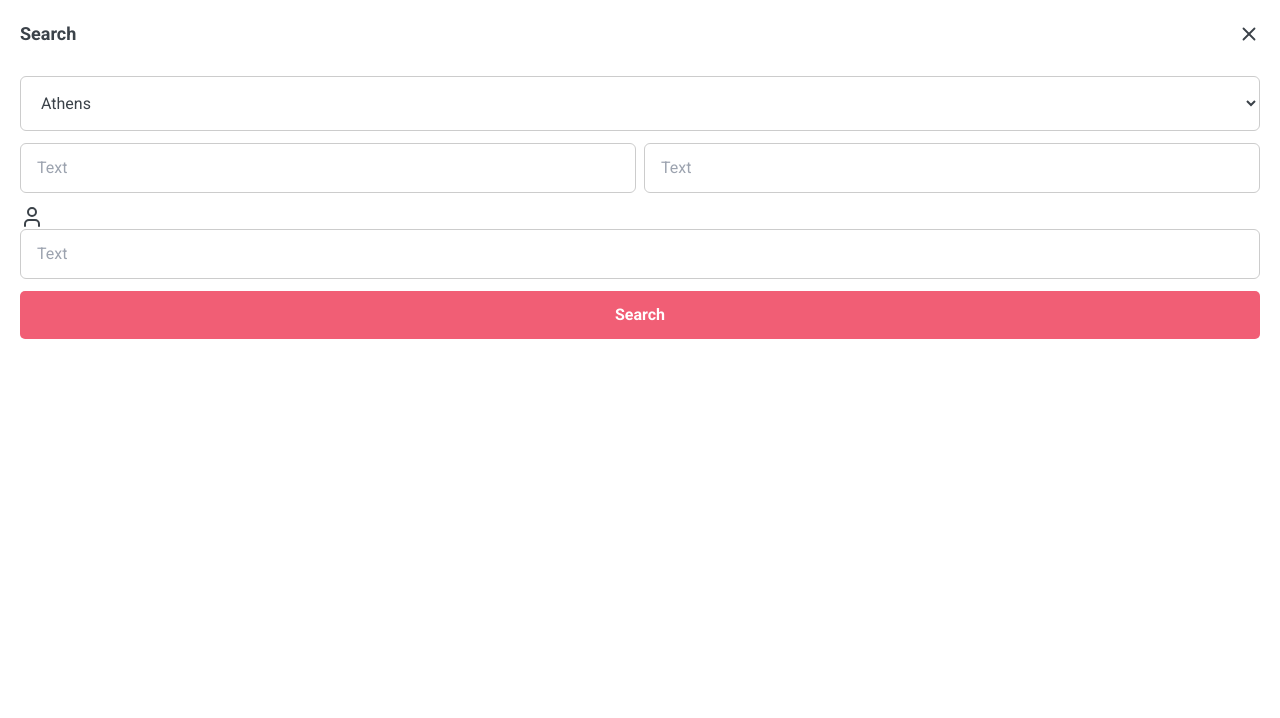
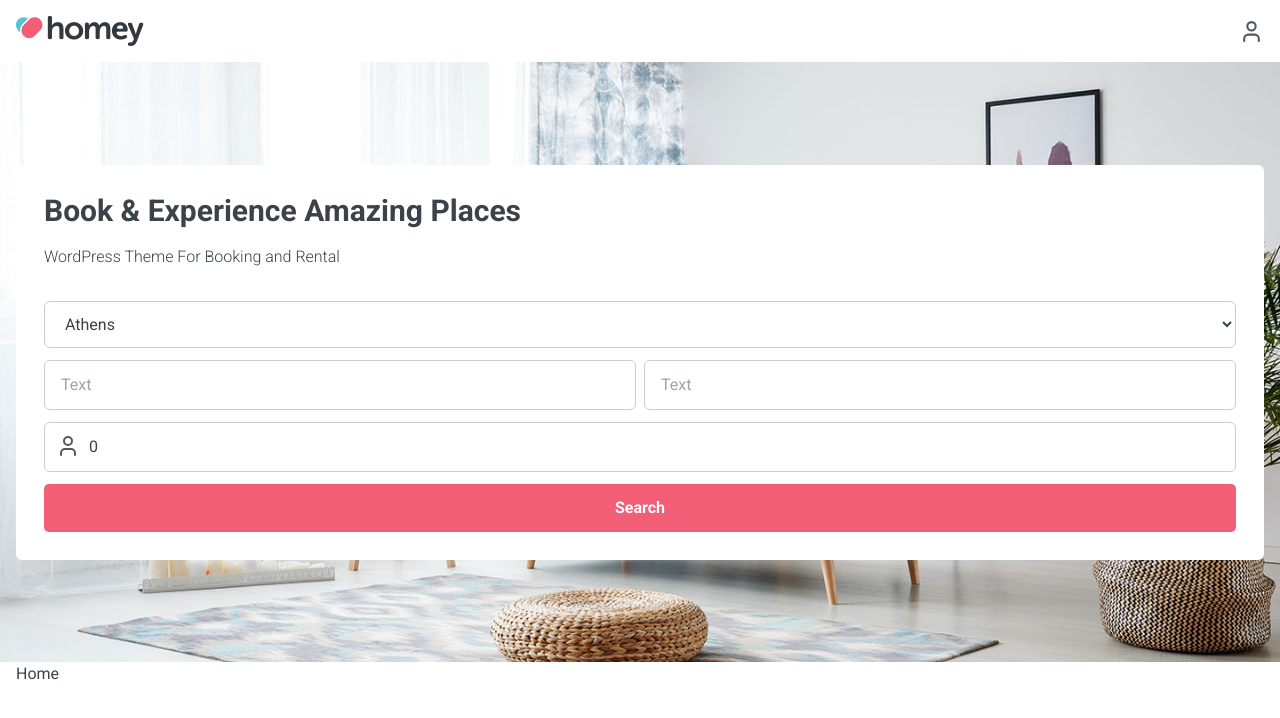
Before and after one commit to franklinsouza/homey, a React (Vite) app: page / in a window 1280 px wide. Shown: the top 718 px of the page. Built offline with nearby package versions, Linux system fonts and the light colour scheme.

Commit message:
Feat: Adiciona formulario na seção de banner

```diff
--- a/src/Pages/Home/components/Banner.tsx
+++ b/src/Pages/Home/components/Banner.tsx
@@ -1,13 +1,10 @@
 import banner from '../../../assets/39-4.jpg';
-import FormAction from './FormAction';
 import SearchForm from './SearchForm';
 
 const Banner = () => {
   return (
     <div className='flex h-[600px] justify-center items-center bg-center bg-no-repeat bg-cover' style={{backgroundImage: `url(${banner})`}}>
       <div className='container mx-auto px-4'>
-        {/* <img src={banner}/> */}
-        <FormAction />
         <SearchForm />
       </div>
     </div>
--- a/src/Pages/Home/components/FormAction.tsx
+++ /dev/null
@@ -1,23 +0,0 @@
-import { Search } from "lucide-react";
-
-const FormAction = () => {
-  return (
-    <div className='bg-white p-8 rounded-md'>
-      <h1 className='text-3xl font-bold mb-3'>
-        Book & Experience Amazing Places
-      </h1>
-      <p className='font-light mb-3'>
-        Wordpress Theme For Booking and Rental
-      </p>
-      <form className='relative mb-1'>
-        <Search color="#4f5962" size={20} strokeWidth={2} className='absolute top-[17px] left-4 pointer-events-none'/>
-        <input
-          type='text'
-          className='border-[1px] border-[#ccc] rounded-md w-full py-4 pl-11 pr-4' placeholder='Location'
-        />
-      </form>
-    </div>
-  )
-}
-
-export default FormAction;
--- a/src/Pages/Home/components/SearchForm.tsx
+++ b/src/Pages/Home/components/SearchForm.tsx
@@ -1,27 +1,177 @@
-import { X, User } from "lucide-react";
+import { X, User, Minus, Plus, Search } from "lucide-react";
+import { useState } from "react";
 
 const SearchForm = () => {
+  const [ mainForm, setMainForm ] = useState(false);
+  const [ guestsForm, setGuestsForm ] = useState(false);
+  const [ adults, setAdults ] = useState(0);
+  const [ cildren, setChildren ] = useState(0);
+
+  function guestsCounter (counter, operation) {
+    if(counter === 'adults') {
+      setAdults( previousAdults => {
+        const newAdults = previousAdults + operation;
+        return newAdults < 0 ? 0 : newAdults;
+      });
+    }else {
+      setChildren( previousChildren => {
+        const newChildren = previousChildren + operation;
+        return newChildren < 0 ? 0 : newChildren;
+      });
+    }
+  }
+
+  function guestsFormHandle () {
+    setGuestsForm( previousStatus => !previousStatus );
+  }
+
+  function mainFormHandle () {
+    setMainForm( previousMainForm => !previousMainForm );
+  }
+
   return(
-    <div className='bg-white p-5 absolute top-0 right-0 bottom-0 left-0 w-full'>
-      <span className="flex justify-between items-center text-lg font-bold mb-7">
+    <>
+      <div className='bg-white p-8 rounded-md md:hidden'>
+        <h1 className='text-3xl font-bold mb-3'>
+          Book & Experience Amazing Places
+        </h1>
+        <p className='font-light mb-3'>
+          Wordpress Theme For Booking and Rental
+        </p>
+        <form className='relative mb-1'>
+          <Search color="#4f5962" size={20} strokeWidth={2} className='absolute top-[14px] left-4 pointer-events-none'/>
+          <input
+            type='text'
+            className='form-control pl-11'
+            placeholder='Location'
+            autoComplete="off"
+            onClick={mainFormHandle}
+          />
+        </form>
+      </div>
+
+      <div className={`${mainForm ? 'top-0' : 'top-full'} duration-200 bg-white p-5 rounded-md w-full h-full fixed right-0 bottom-0 left-0 md:p-7 md:relative md:block`}>
+
+        <span className="flex justify-between items-center text-lg font-bold mb-7 md:hidden">
           Search
-        <X size={22} color={'#3b4249'}/>
+          <X size={22} color={'#3b4249'} onClick={mainFormHandle}/>
         </span>
+
+        <div className="hidden mb-8 md:block">
+          <span className="font-bold text-3xl mb-4 block">
+            Book & Experience Amazing Places
+          </span>
+          <p className="font-light">
+            WordPress Theme For Booking and Rental
+          </p>
+        </div>
+
         <form>
-        <select className='w-full mb-3 bg-white border-[1px] border-[#ccc] rounded-md p-4'>
+          <div className='mb-3'>
+            <select className='form-control'>
               <option value='ee'>Athens</option>
               <option value='ee'>Bramptom</option>
               <option value='ee'>Bridgend</option>
             </select>
+          </div>
 
           <div className='grid grid-cols-2 gap-2 mb-3'>
-          <input type='text' placeholder="Text" className='bg-white border-[1px] border-[#ccc] rounded-md py-3 px-4'/>
-          <input type='text' placeholder="Text" className='bg-white border-[1px] border-[#ccc] rounded-md py-3 px-4'/>
+            <input type='text' placeholder="Text" className='form-control'/>
+            <input type='text' placeholder="Text" className='form-control'/>
           </div>
 
-        <div className='mb-3'>
-          <User />
-          <input type='text' placeholder="Text" className='bg-white border-[1px] border-[#ccc] rounded-md py-3 px-4 w-full'/>
+          <div className='mb-3 relative'>
+            <User color="#4f5962" className='absolute top-[12px] left-3'/>
+            <input type='text' placeholder="Guests" className='form-control pl-11' value={adults + cildren} onClick={guestsFormHandle}/>
+
+            <div className={`${guestsForm ? 'block' : 'hidden'} p-5 border-[1px] border-[#ccc] rounded-md absolute w-full bg-white top-[calc(100%_+_12px)]`}>
+              <div className='flex justify-between items-center mb-3'>
+                <div className='flex items-center'>
+                  <span className='font-bold text-lg w-6'>
+                    {adults}
+                  </span>
+                  <span className="font-light">
+                    Adults
+                  </span>
+                </div>
+                <div className='flex border border-[#54c4d9] w-[88px] h-[44px] rounded-full overflow-hidden'>
+                  <button type="button" className='flex items-center justify-center w-1/2 cursor-pointer group  hover:bg-[#54c4d9] transition-all'>
+                    <Minus
+                      color='#54c4d9'
+                      size={20}
+                      strokeWidth={4}
+                      className='group-hover:stroke-slate-100 transition-all'
+                      onClick={() => guestsCounter('adults', -1)}
+                    />
+                  </button>
+                  <button type="button" className='flex items-center justify-center w-1/2 cursor-pointer group  hover:bg-[#54c4d9] transition-all'>
+                    <Plus
+                      color='#54c4d9'
+                      size={20}
+                      strokeWidth={4}
+                      className='group-hover:stroke-slate-100 transition-all'
+                      onClick={() => guestsCounter('adults', 1)}
+                    />
+                  </button>
+                </div>
+              </div>
+
+              <div className='flex justify-between items-center mb-5'>
+                <div className='flex items-center'>
+                  <span className='font-bold text-lg w-6'>
+                    {cildren}
+                  </span>
+                  <span className="font-light">
+                    Children
+                  </span>
+                </div>
+                <div className='flex border border-[#54c4d9] w-[88px] h-[44px] rounded-full overflow-hidden'>
+                  <button type="button" className='flex items-center justify-center w-1/2 cursor-pointer group  hover:bg-[#54c4d9] transition-all'>
+                    <Minus
+                      color='#54c4d9'
+                      size={20}
+                      strokeWidth={4}
+                      className='group-hover:stroke-slate-100 transition-all'
+                      onClick={() => guestsCounter('children', -1)}
+                    />
+                  </button>
+                  <button type="button" className='flex items-center justify-center w-1/2 cursor-pointer group  hover:bg-[#54c4d9] transition-all'>
+                    <Plus
+                      color='#54c4d9'
+                      size={20}
+                      strokeWidth={4}
+                      className='group-hover:stroke-slate-100 transition-all'
+                      onClick={() => guestsCounter('children', 1)}
+                    />
+                  </button>
+                </div>
+              </div>
+
+              <div className="flex justify-between items-center mb-5">
+                <span className="font-light">
+                  Pets
+                </span>
+
+                <div className="flex items-center gap-x-3">
+                  <label className="font-light flex items-center gap-x-1">
+                    Yes
+                    <input type="radio" name="pets" value="yes" className="w-5 h-5"/>
+                  </label>
+
+                  <label className="font-light flex items-center gap-x-1">
+                    No
+                    <input type="radio" name="pets" value="no" className="w-5 h-5"/>
+                  </label>
+
+                </div>
+              </div>
+
+              <div className="flex justify-end">
+                <button type='button' className='bg-[#f15e75] text-[#FFF] py-2 px-5 font-semibold rounded-[5px] text-center' onClick={guestsFormHandle}>
+                  Apply
+                </button>
+              </div>
+            </div>
           </div>
 
           <button className='bg-[#f15e75] text-[#FFF] w-full py-3 font-semibold rounded-[5px] text-center'>
@@ -29,6 +179,8 @@ const SearchForm = () => {
           </button>
         </form>
       </div>
+    </>
+
   )
 }
 
--- a/src/index.css
+++ b/src/index.css
@@ -6,6 +6,12 @@
   html {
     font-family: 'Roboto', sans-serif;
     color: #3b4249;
+  }
+}
+
+@layer components {
+  .form-control {
+    @apply w-full bg-white border-[1px] border-[#ccc] rounded-md py-3 px-4;
   }
 }
 
```
Lines whose indentation alone changed are shown as unchanged.
